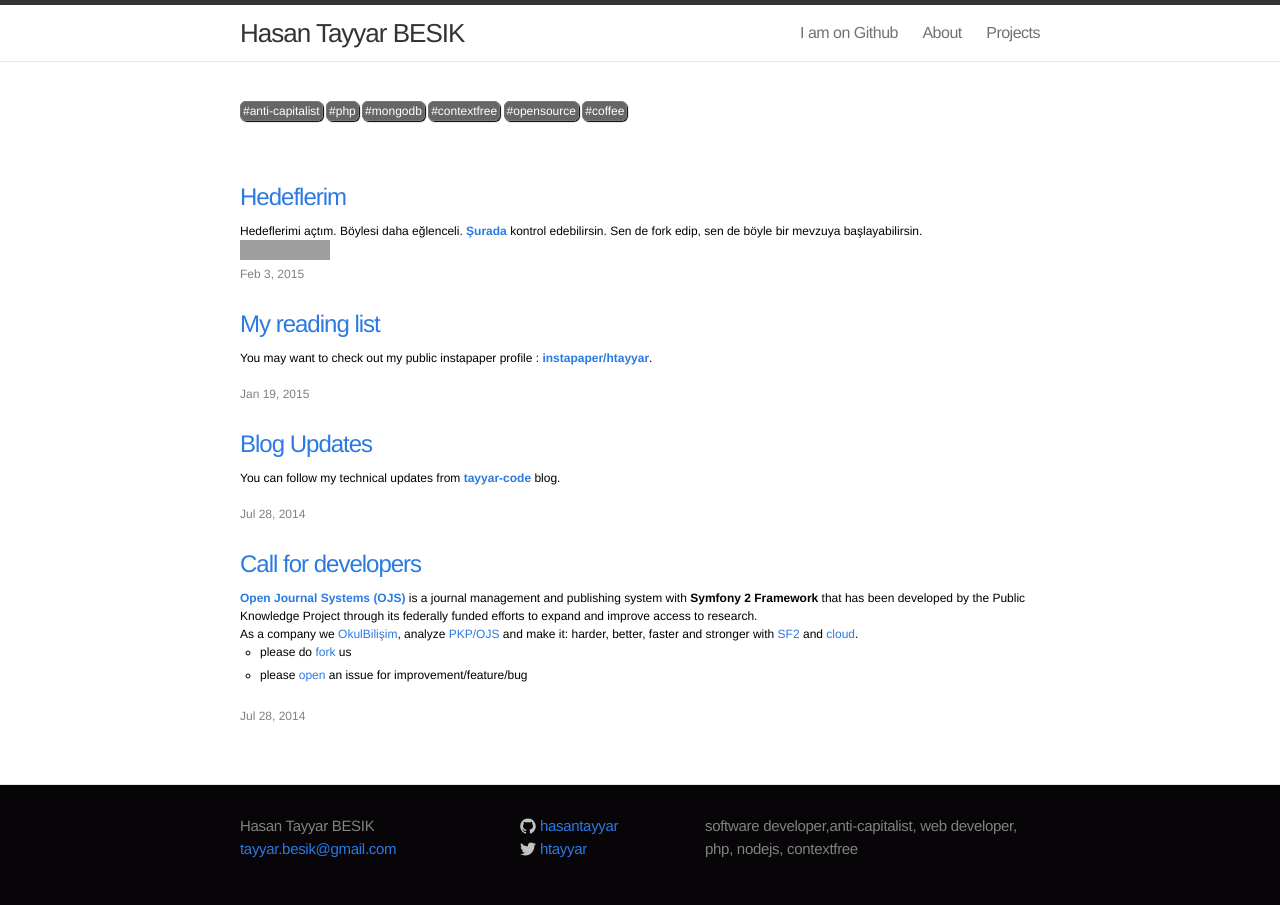
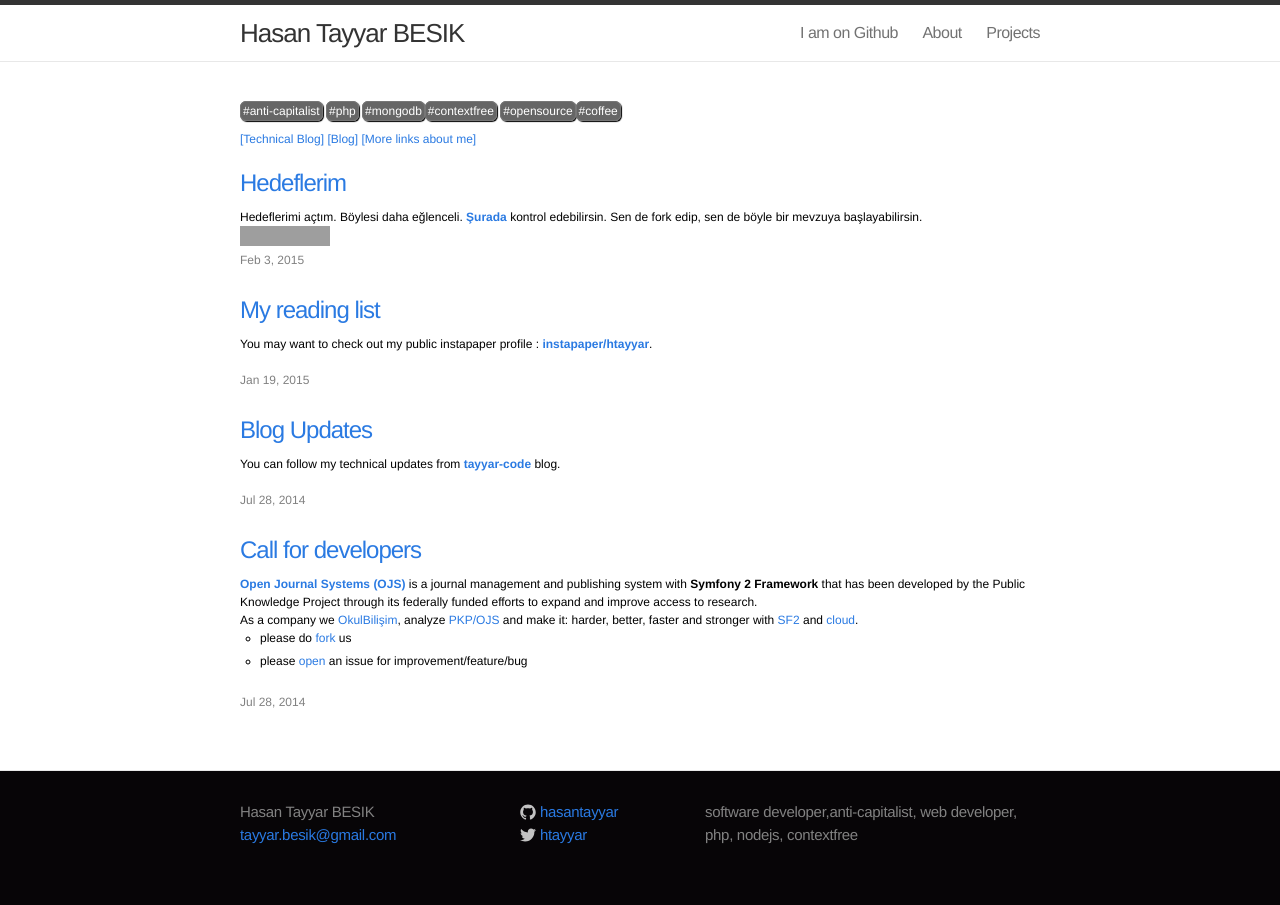
Before and after one commit to hasantayyar/hasantayyar.net, a Jekyll site: the page built from index.html, in a window 1280 px wide. Built offline with Jekyll 4.4.1, drawn with Linux system fonts in a browser that asks for light colours; nearby versions of some CDN libraries; some web fonts are replaced; Markdown is read by kramdown in place of the engine named in the settings; grey boxes are pictures that could not be loaded.

Commit message:
blog links

```diff
--- a/index.html
+++ b/index.html
@@ -1,31 +1,12 @@
 ---
 layout: default
 ---
-
 <div class="home">
-
-
-
   <ul class="posts">
-    <li>
-      	<div class="content">
-	<span class="badge">#anti-capitalist</span>  <span class="badge">#php</span> <span class="badge">#mongodb</span> <span class="badge">#contextfree</span> <span class="badge">#opensource</span> <span class="badge">#coffee</span>
-<br><br>
-
-	<br>
-	</div>
-      <br>
-    </li>
+    <li><div class="content"><span class="badge">#anti-capitalist</span>  <span class="badge">#php</span> <span class="badge">#mongodb</span><span class="badge">#contextfree</span>	<span class="badge">#opensource</span><span class="badge">#coffee</span></div>
+    <li><div class="content"><a href="http://tayyar-code.blogspot.com">[Technical Blog]</a> <a href="http://hasantayyar.blogspot.com">[Blog]</a> <a href="/about/">[More links about me]</a><br><br></div></li>
     {% for post in site.posts %}
-      <li>
-
-        <a class="post-link" href="{{ post.url | prepend: site.baseurl }}">{{ post.title }}</a>
-        <div class="content">{{ post.content }}<br>
-          <span class="post-date">{{ post.date | date: "%b %-d, %Y" }}</span>
-        </div>
-      </li>
-      <br>
+      <li><a class="post-link" href="{{ post.url | prepend: site.baseurl }}">{{ post.title }}</a><div class="content">{{ post.content }}<br><span class="post-date">{{ post.date | date: "%b %-d, %Y" }}</span></div><br></li>
     {% endfor %}
   </ul>
-
 </div>
```
